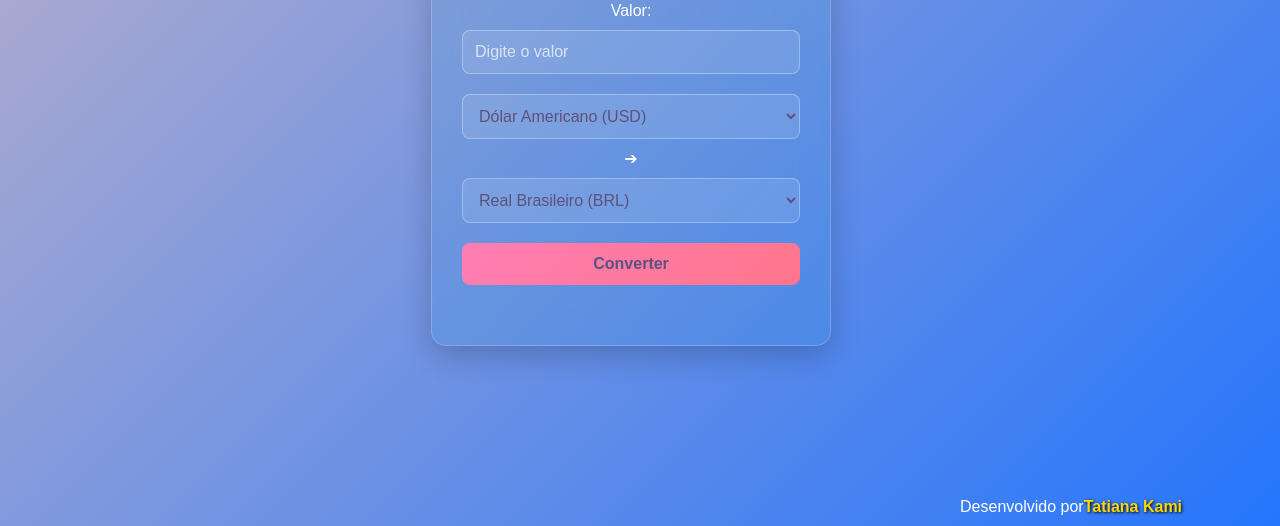
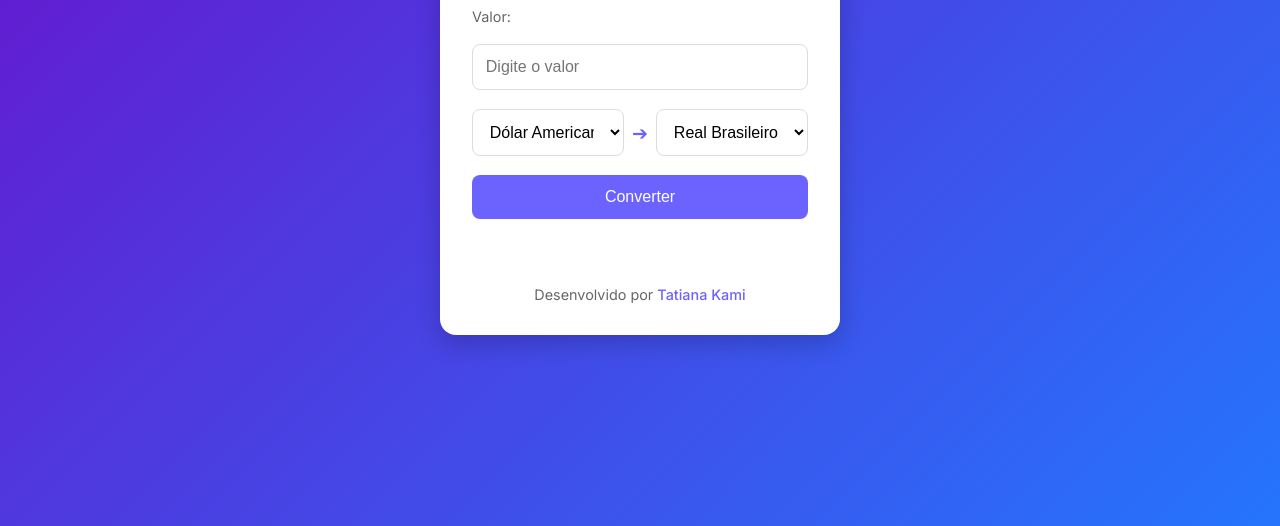
Before and after one commit to Tatianakami/conversor-moedas, a plain HTML site: page index.html in a window 1280 px wide. Shown: the part 274-800 px from the top of the page. Drawn offline with Linux system fonts and the light colour scheme.

Commit message:
Update style.css

```diff
--- a/style.css
+++ b/style.css
@@ -1,119 +1,123 @@
+
 * {
     margin: 0;
     padding: 0;
     box-sizing: border-box;
 }
 
-/* corpo da página */
 body {
-    font-family: 'Poppins', sans-serif;
-    background: linear-gradient(135deg, #bdb1ca, #2575fc);
-    color: #fff;
+    font-family: 'Inter', sans-serif;
+    background: linear-gradient(135deg, #6a11cb, #2575fc); /* Gradiente moderno */
+    color: #333;
     display: flex;
     justify-content: center;
     align-items: center;
-    min-height: 100vh;
-    padding: 20px;
-    overflow: hidden; /* Remove o rolamento */
+    height: 100vh;
+    margin: 0;
 }
 
-/* efeito vidro */
-.container {
-    background: rgba(23, 154, 194, 0.1);
-    backdrop-filter: blur(15px);
-    -webkit-backdrop-filter: blur(20px);
-    border-radius: 15px;
-    border: 1px solid rgba(255, 255, 255, 0.2);
-    padding: 30px;
+.wrapper {
+    background-color: #ffffff;
+    padding: 2rem;
+    border-radius: 16px; /* Bordas mais arredondadas */
+    box-shadow: 0 8px 24px rgba(0, 0, 0, 0.2); /* Sombra mais suave */
+    max-width: 400px;
     width: 100%;
-    max-width: 400px;
-    box-shadow: 0 10px 30px rgba(0, 0, 0, 0.2);
-    text-align: center;
 }
 
-/* Inputs e botões */
-input, select, button {
-    width: 100%;
-    padding: 12px;
-    margin: 10px 0;
+.titulo {
+    font-size: 1.8rem;
+    font-weight: 700;
+    color: #1a1a1a;
+    text-align: center;
+    margin-bottom: 1.5rem;
+}
+
+.container {
+    display: flex;
+    flex-direction: column;
+    gap: 1.2rem; /* Espaçamento  */
+}
+
+label {
+    font-size: 0.9rem;
+    color: #666;
+}
+
+.input-valor {
+    padding: 0.8rem;
+    border: 1px solid #ddd;
     border-radius: 8px;
-    border: none;
     font-size: 1rem;
     outline: none;
-    transition: 0.3s;
+    transition: border-color 0.3s ease;
+    width: 100%; /* Largura total */
 }
 
-/* Fundo Inputs e selects */
-input, select {
-    background: rgba(255, 255, 255, 0.1);
-    color: #5f5179;
-    border: 1px solid rgba(255, 255, 255, 0.3);
+.input-valor:focus {
+    border-color: #6c63ff;
 }
 
-/* Placeholder visível */
-input::placeholder {
-    color: rgba(255, 255, 255, 0.7);
+.select-container {
+    display: flex;
+    align-items: center;
+    gap: 0.5rem;
+    width: 100%; /* Largura total */
 }
 
-/* Estilização do botão */
-button {
-    background: linear-gradient(135deg, #ff7eb3, #ff758c);
-    color: rgb(91, 82, 132);
-    font-weight: bold;
-    cursor: pointer;
+.select-moeda {
+    padding: 0.8rem;
+    border: 1px solid #ddd;
+    border-radius: 8px;
+    font-size: 1rem;
+    background-color: #fff;
+    flex: 1;
+    outline: none;
+    transition: border-color 0.3s ease;
+    width: 100%; /* Largura total */
 }
 
-button:hover {
-    background: linear-gradient(135deg, #ff758c, #ff7eb3);
-    transform: scale(1.05);
+.select-moeda:focus {
+    border-color: #6c63ff;
 }
 
-#resultado {
-    font-size: 2rem;
-    font-weight: 300;
-    color: #2e291f;
-    text-shadow: 1px 1px 2px #000, 0 0 5px #ffd700;
-    margin-top: 20px;
+.seta {
+    font-size: 1.2rem;
+    color: #6c63ff;
 }
 
-/* Estiliza o título */
-.titulo {
-    font-size: 2.5rem;
-    font-weight: bold;
-    text-align: center;
-    color: #FFA500;
-    text-shadow: 2px 2px 4px #000;
-    margin-bottom: 20px;
+.botao-converter {
+    padding: 0.8rem;
+    background-color: #6c63ff;
+    color: #fff;
+    border: none;
+    border-radius: 8px;
+    font-size: 1rem;
+    cursor: pointer;
+    transition: background-color 0.3s ease;
+    width: 100%; /* Largura total */
 }
 
-/* Estiliza o rodapé */
-footer {
-    position: fixed;
-    bottom: 10px;
-    width: 100%;
-    text-align: center;
-    font-size: 1rem;
-    color: #fff;
-    font-weight: 300;
-    display: flex;
-    justify-content: center;
-    align-items: center;
+.botao-converter:hover {
+    background-color: #5a52e0;
 }
 
-/* Estiliza o nome no rodapé */
+.resultado {
+    font-size: 1.2rem;
+    font-weight: 500;
+    color: #1a1a1a;
+    text-align: center;
+    margin-top: 1rem;
+}
+
+footer {
+    text-align: center;
+    margin-top: 2rem;
+    font-size: 0.9rem;
+    color: #666;
+}
+
 .destaque {
-    font-weight: bold;
-    color: #FFD700;
-    text-shadow: 1px 1px 3px #000;
-    display: block;
-    text-align: center;
+    color: #6c63ff;
+    font-weight: 500;
 }
-@media (max-width: 480px) {
-    .titulo {
-        font-size: 2rem;
-    }
-
-    .container {
-        padding: 20px;
-    }
-}
```
